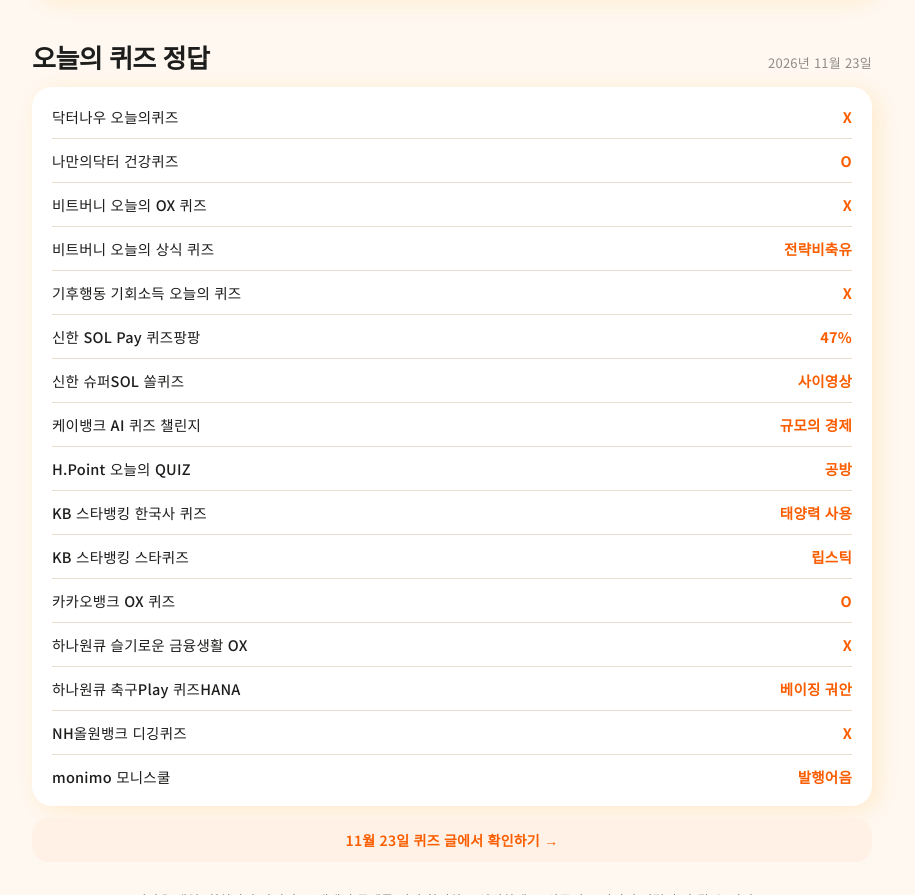
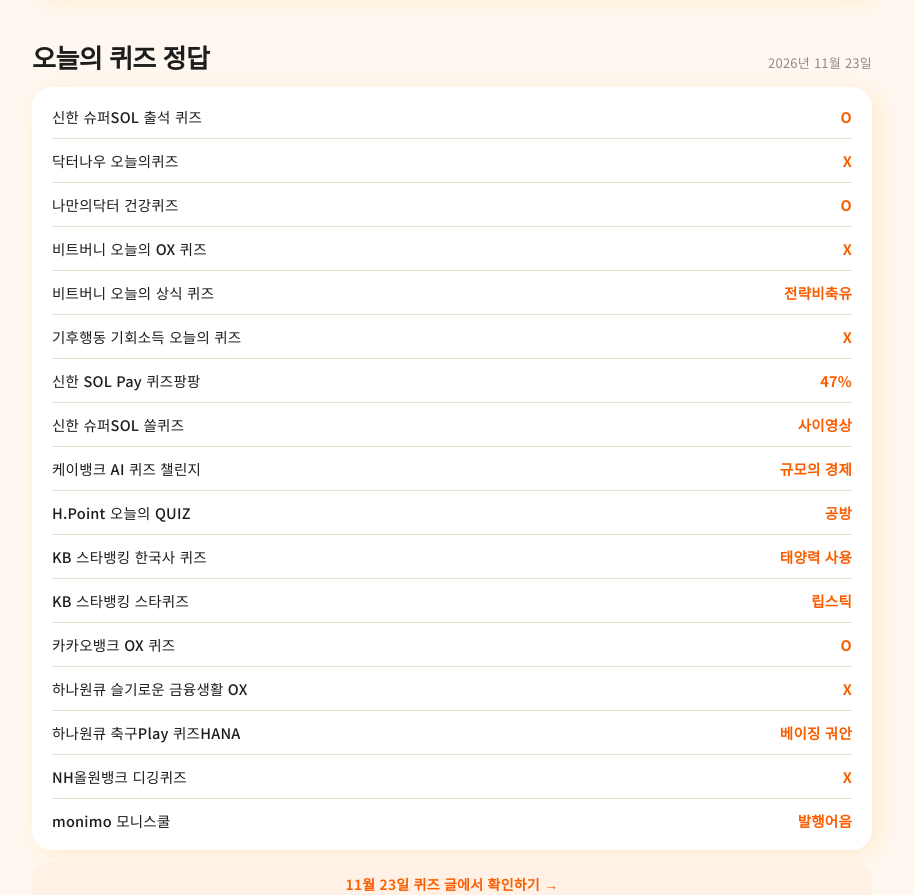
Before and after one commit to kimsejukim-alt/nolmeok-events, a plain HTML site: page index.html in a window 1280 px wide. Shown: the part 8208-9103 px from the top of the page, without its empty margins (188-1103 px from the left). Drawn offline with Linux system fonts and the light colour scheme.

Commit message:
퀴즈 정답 업데이트 2026-11-23

```diff
--- a/index.html
+++ b/index.html
@@ -165,6 +165,7 @@ section{margin-top:44px;scroll-margin-top:24px}
   <section id="quiz">
     <div class="sec-head"><h2>오늘의 퀴즈 정답</h2><span>2026년 11월 23일</span></div>
     <div class="quiz-card">
+      <div class="quiz-item"><span class="quiz-name">신한 슈퍼SOL 출석 퀴즈</span><span class="quiz-ans">O</span></div>
       <div class="quiz-item"><span class="quiz-name">닥터나우 오늘의퀴즈</span><span class="quiz-ans">X</span></div>
       <div class="quiz-item"><span class="quiz-name">나만의닥터 건강퀴즈</span><span class="quiz-ans">O</span></div>
       <div class="quiz-item"><span class="quiz-name">비트버니 오늘의 OX 퀴즈</span><span class="quiz-ans">X</span></div>
```
